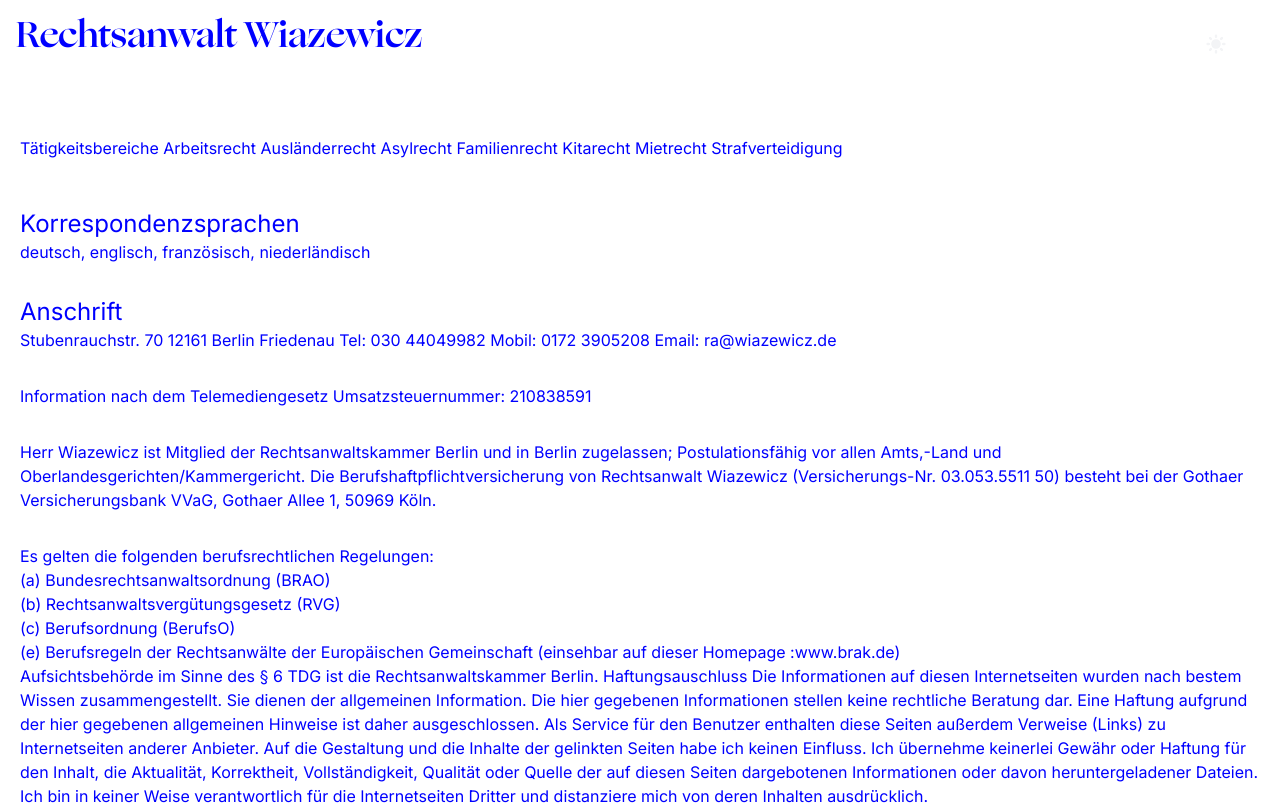
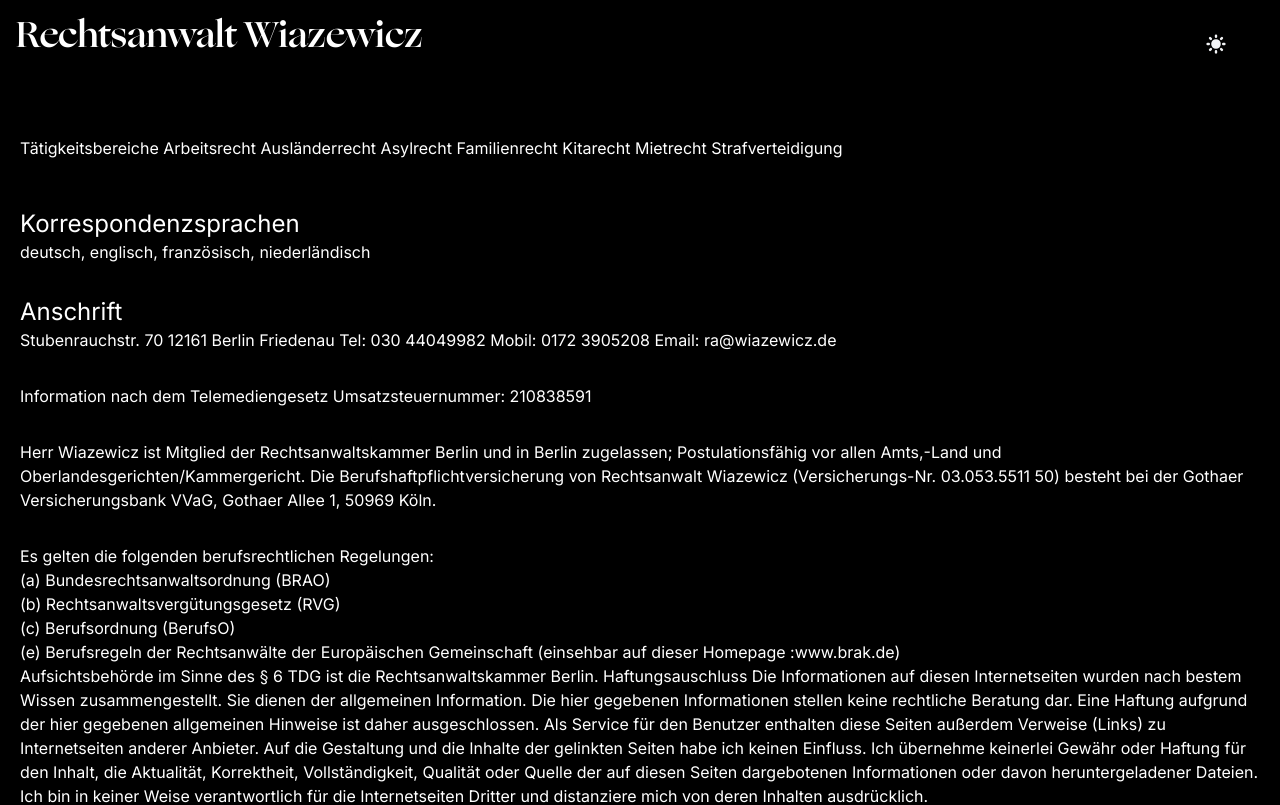
Before and after one commit to dreadbeard11/ra-wiazewicz, a Next.js app: page / in a window 1280 px wide. Shown: the top 805 px of the page. Built offline with nearby package versions, Linux system fonts and the light colour scheme.

Commit message:
Update tailwind.config.ts

```diff
--- a/tailwind.config.ts
+++ b/tailwind.config.ts
@@ -50,10 +50,10 @@ const config: Config = {
           "accent-content": "#00f",
           neutral: "#888",
           "neutral-content": "#ffffff",
-          "base-100": "#ffffff",
-          "base-200": "#eee",
-          "base-300": "#ddd",
-          "base-content": "#00f",
+          "base-100": "#000",
+          "base-200": "#111",
+          "base-300": "#222",
+          "base-content": "#fff",
           info: "#08f",
           success: "#0f0",
           warning: "#F80",
```
